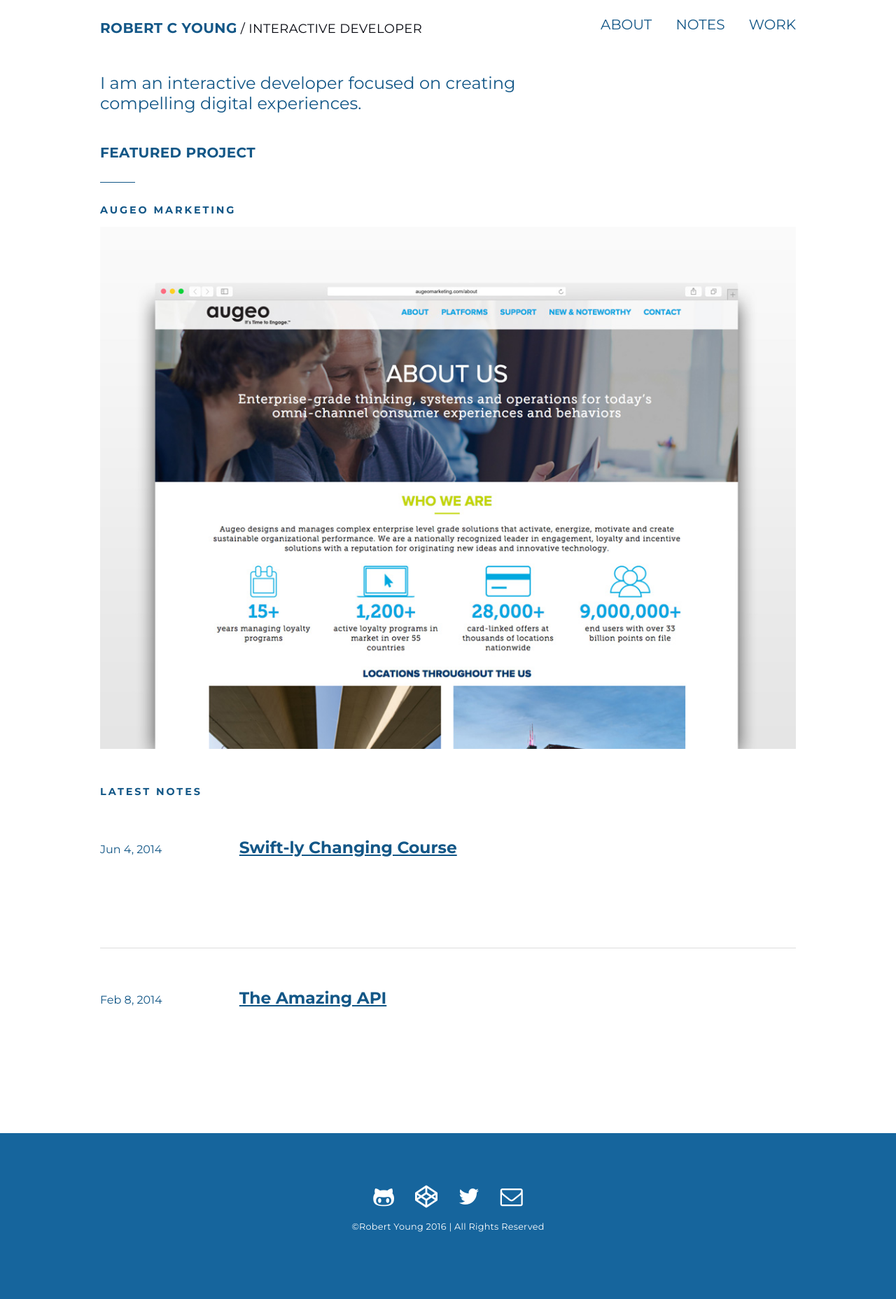
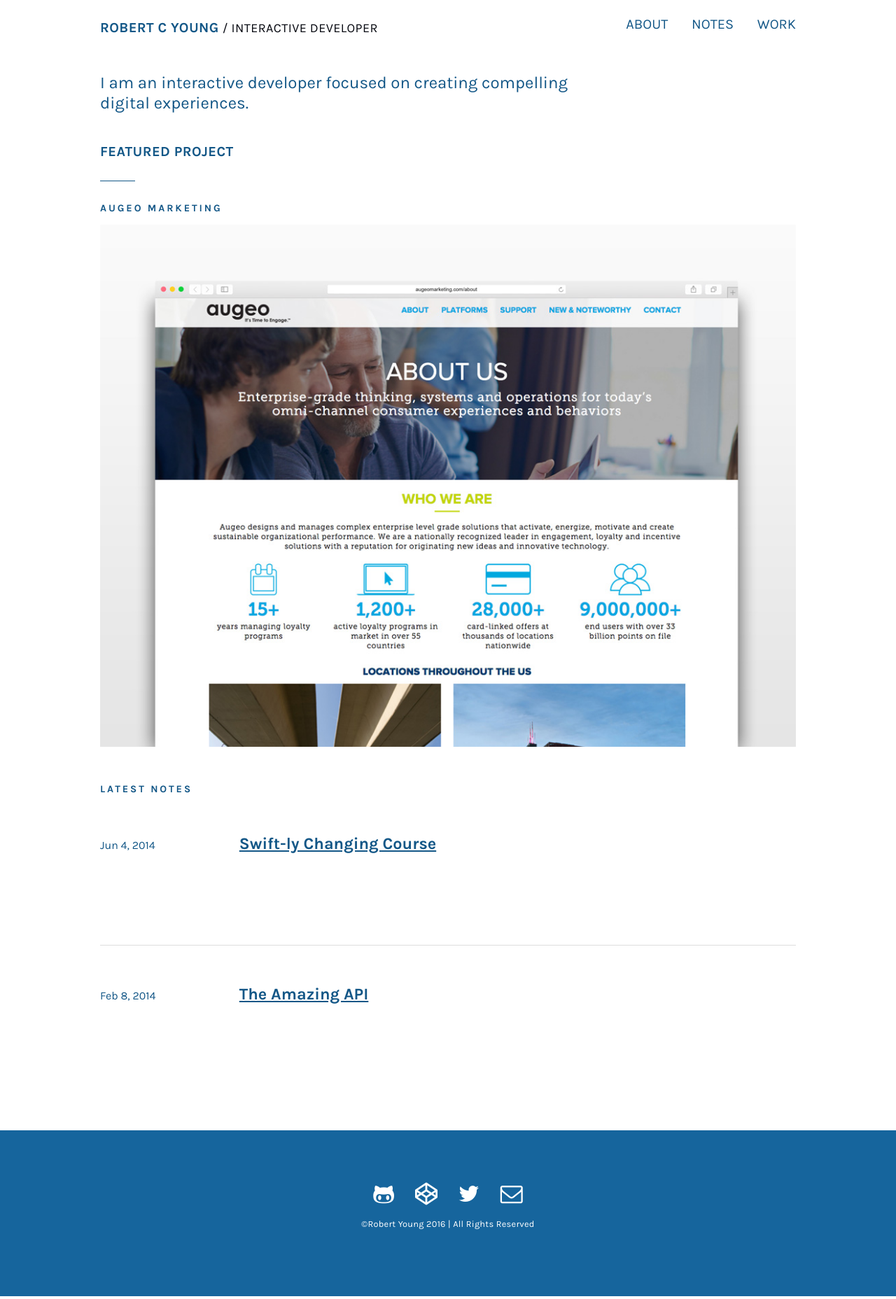
Before and after one commit to ryoungz/robblog, a Jekyll site: the page built from index.html, in a window 1280 px wide. Shown: the whole page at 70% size. Built offline with Jekyll 4.4.1, drawn with Linux system fonts in a browser that asks for light colours; nearby versions of some CDN libraries.

Commit message:
change site font from montserrat to karla

```diff
--- a/_includes/head.html
+++ b/_includes/head.html
@@ -9,6 +9,6 @@
   <link rel="stylesheet" href="{{ "/css/main.css" | prepend: site.baseurl }}">
   <link rel="canonical" href="{{ page.url | replace:'index.html','' | prepend: site.baseurl | prepend: site.url }}">
   <link rel="alternate" type="application/rss+xml" title="{{ site.title }}" href="{{ "/feed.xml" | prepend: site.baseurl | prepend: site.url }}">
-  <link rel='stylesheet' href='https://fonts.googleapis.com/css?family=Montserrat:400,700' type='text/css'>
+  <link href='https://fonts.googleapis.com/css?family=Karla:400,400italic,700,700italic' rel='stylesheet' type='text/css'>
   <link rel="stylesheet" href="https://maxcdn.bootstrapcdn.com/font-awesome/4.4.0/css/font-awesome.min.css">
 </head>
--- a/_sass/_base.scss
+++ b/_sass/_base.scss
@@ -1,7 +1,7 @@
 body {
   color: #135787;
   margin: 0;
-  font-family: 'Montserrat', sans-serif; }
+  font-family: 'Karla', sans-serif; }
   body a {
     color: #135787; }
 
```
